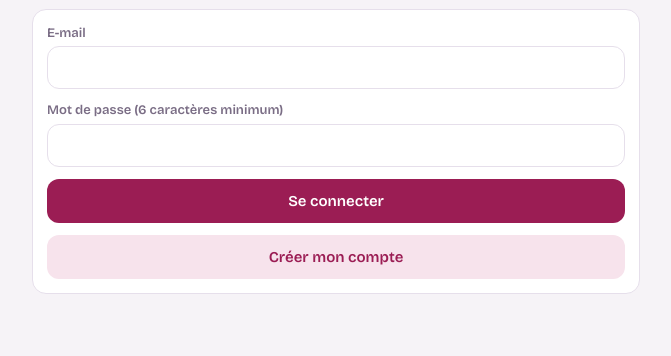
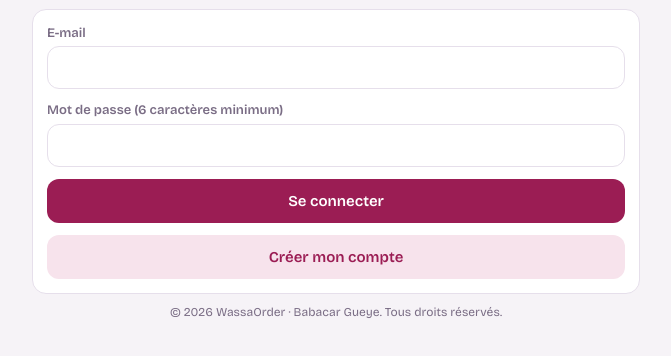
Before and after one commit to gpapa7724-byte/Wassaoder-, a plain HTML site: page index.html in a window 1280 px wide. Shown: the part 118-474 px from the top of the page, without its empty margins (304-975 px from the left). Drawn offline with nearby package versions, Linux system fonts and the light colour scheme.

Commit message:
Add files via upload

```diff
--- a/index.html
+++ b/index.html
@@ -4,6 +4,9 @@
 <meta charset="utf-8">
 <meta name="viewport" content="width=device-width, initial-scale=1, viewport-fit=cover">
 <title>WassaOrder</title>
+<meta name="author" content="Babacar Gueye">
+<!-- © 2026 Babacar Gueye – WassaOrder. Tous droits réservés. Toute copie, modification ou réutilisation de ce code sans autorisation écrite est interdite. -->
+<!-- © 2026 Babacar Gueye – WassaOrder. All rights reserved. Copying, modifying or reusing this code without written permission is prohibited. -->
 <link href="https://fonts.googleapis.com/css2?family=Bricolage+Grotesque:wght@400;600;800&display=swap" rel="stylesheet">
 <style>
 :root{--f:'Bricolage Grotesque',system-ui,-apple-system,'Segoe UI',Roboto,sans-serif;--bg:#f6f3f7;--card:#fff;--ink:#24172e;--muted:#7a6d85;--line:#e6dfeb;--brand:#9b1d54;--brand-ink:#fff;--soft:#f7e3ec;--warn:#b45309;--danger:#b42318;color-scheme:light;box-sizing:border-box;padding-top:env(safe-area-inset-top,0px);padding-bottom:env(safe-area-inset-bottom,0px)}
@@ -71,6 +74,7 @@ nav button.on{color:var(--brand)}
 </head>
 <body>
 <div id="app"></div>
+<p class="muted" style="text-align:center;font-size:12px;padding:0 16px 8px">© 2026 WassaOrder · Babacar Gueye. Tous droits réservés.</p>
 <div id="sheet" hidden onclick="if(event.target===this)closeSheet()"></div>
 <div id="toast" hidden></div>
 <script src="https://cdn.jsdelivr.net/npm/@supabase/supabase-js@2.45.4/dist/umd/supabase.js"></script>
```
